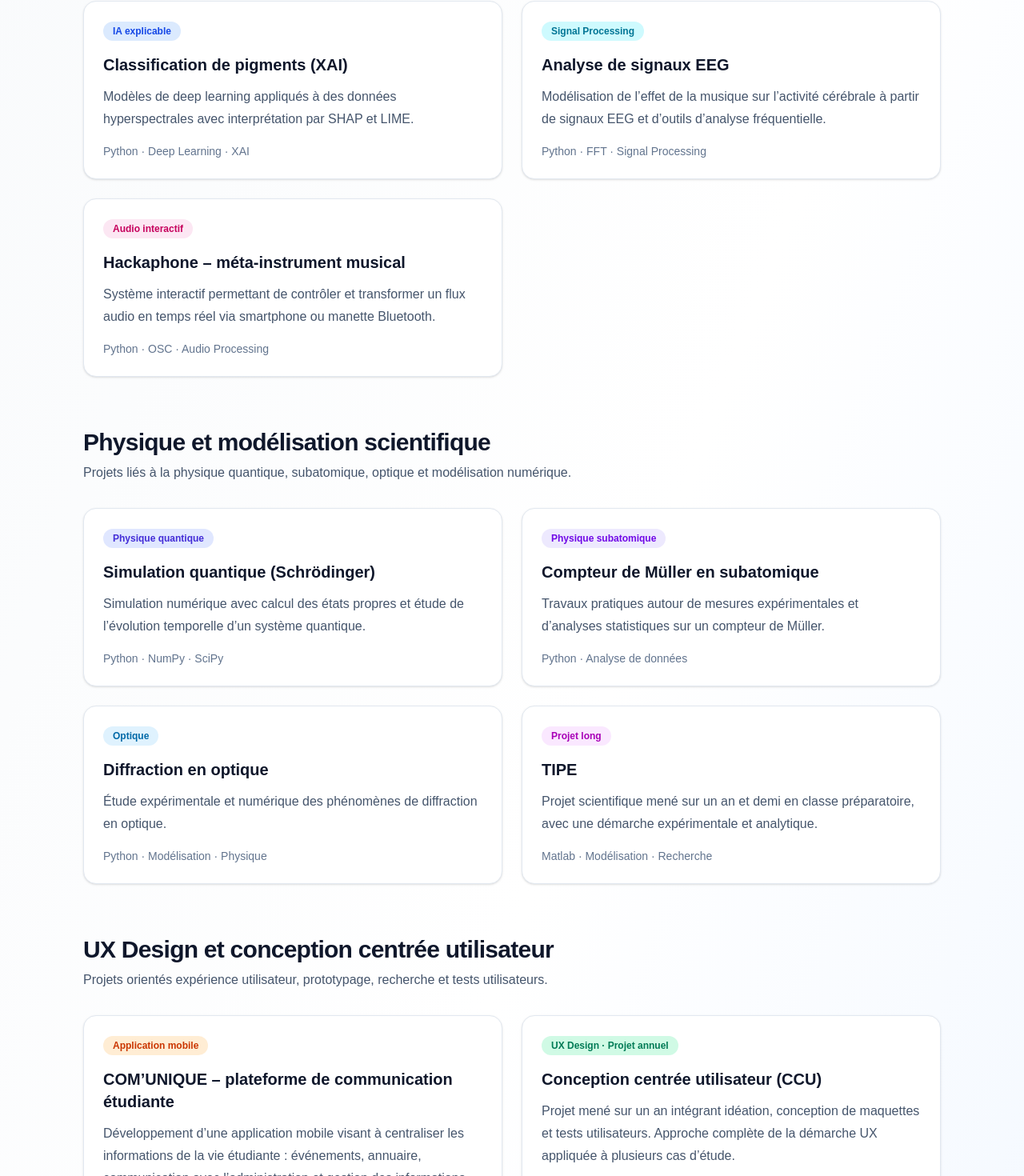
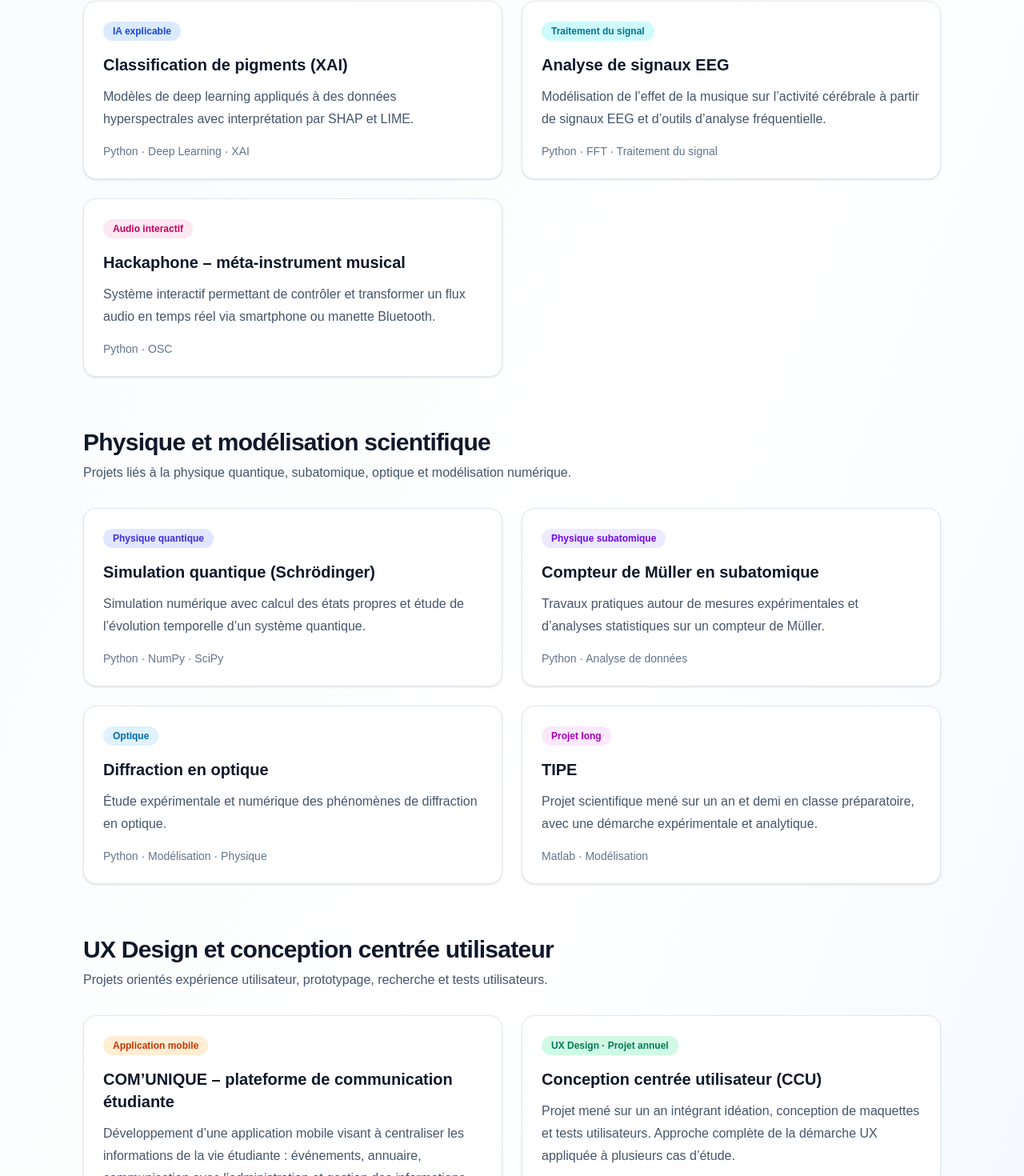
Before and after one commit to Alyaa203/Lien, a Next.js app: page / in a window 1280 px wide. Shown: the part 491-1961 px from the top of the page at 80% size. Built offline with nearby package versions, Linux system fonts and the light colour scheme.

Commit message:
modification

```diff
--- a/app/page.tsx
+++ b/app/page.tsx
@@ -21,12 +21,12 @@ const codingProjects: Project[] = [
   },
   {
     href: "/projects/EEG",
-    badge: "Signal Processing",
+    badge: "Traitement du signal",
     badgeColor: "bg-cyan-100 text-cyan-700",
     title: "Analyse de signaux EEG",
     description:
       "Modélisation de l’effet de la musique sur l’activité cérébrale à partir de signaux EEG et d’outils d’analyse fréquentielle.",
-    tech: "Python · FFT · Signal Processing",
+    tech: "Python · FFT · Traitement du signal",
   },
   {
     href: "/projects/TransD",
@@ -35,7 +35,7 @@ const codingProjects: Project[] = [
     title: "Hackaphone – méta-instrument musical",
     description:
       "Système interactif permettant de contrôler et transformer un flux audio en temps réel via smartphone ou manette Bluetooth.",
-    tech: "Python · OSC · Audio Processing",
+    tech: "Python · OSC ",
   },
 ];
 
@@ -74,7 +74,7 @@ const physicsProjects: Project[] = [
     title: "TIPE",
     description:
       "Projet scientifique mené sur un an et demi en classe préparatoire, avec une démarche expérimentale et analytique.",
-    tech: "Matlab · Modélisation · Recherche",
+    tech: "Matlab · Modélisation ",
   },
 ];
 
@@ -95,7 +95,7 @@ const uxProjects: Project[] = [
     title: "Conception centrée utilisateur (CCU)",
     description:
       "Projet mené sur un an intégrant idéation, conception de maquettes et tests utilisateurs. Approche complète de la démarche UX appliquée à plusieurs cas d’étude.",
-    tech: "UX Research · Prototypage · Tests utilisateurs · Figma",
+    tech: "UX · Prototypage · Tests utilisateurs · Figma",
   },
 ];
 
@@ -119,7 +119,7 @@ const matlabProjects: Project[] = [
     title: "Filtrage des images",
     description:
       "Projet de traitement d’image sous Matlab autour de techniques de filtrage et d’amélioration visuelle.",
-    tech: "Matlab · Image Processing",
+    tech: "Matlab · Traitement d'image",
   },
 ];
 
--- a/app/projects/TIPE/page.tsx
+++ b/app/projects/TIPE/page.tsx
@@ -56,12 +56,7 @@ export default function ErosionProject() {
             Érosion des roches calcaires et risque pour les sentiers côtiers
           </h1>
 
-          <p className="max-w-3xl text-lg leading-relaxed text-slate-600">
-            Dans ce projet, j’ai étudié l’érosion des falaises calcaires du GR21
-            en Normandie afin de comprendre les mécanismes physiques et chimiques
-            responsables du recul des falaises et du risque associé pour les
-            chemins de grande randonnée.
-          </p>
+
         </section>
 
         {/* Contexte + Objectif */}
```
